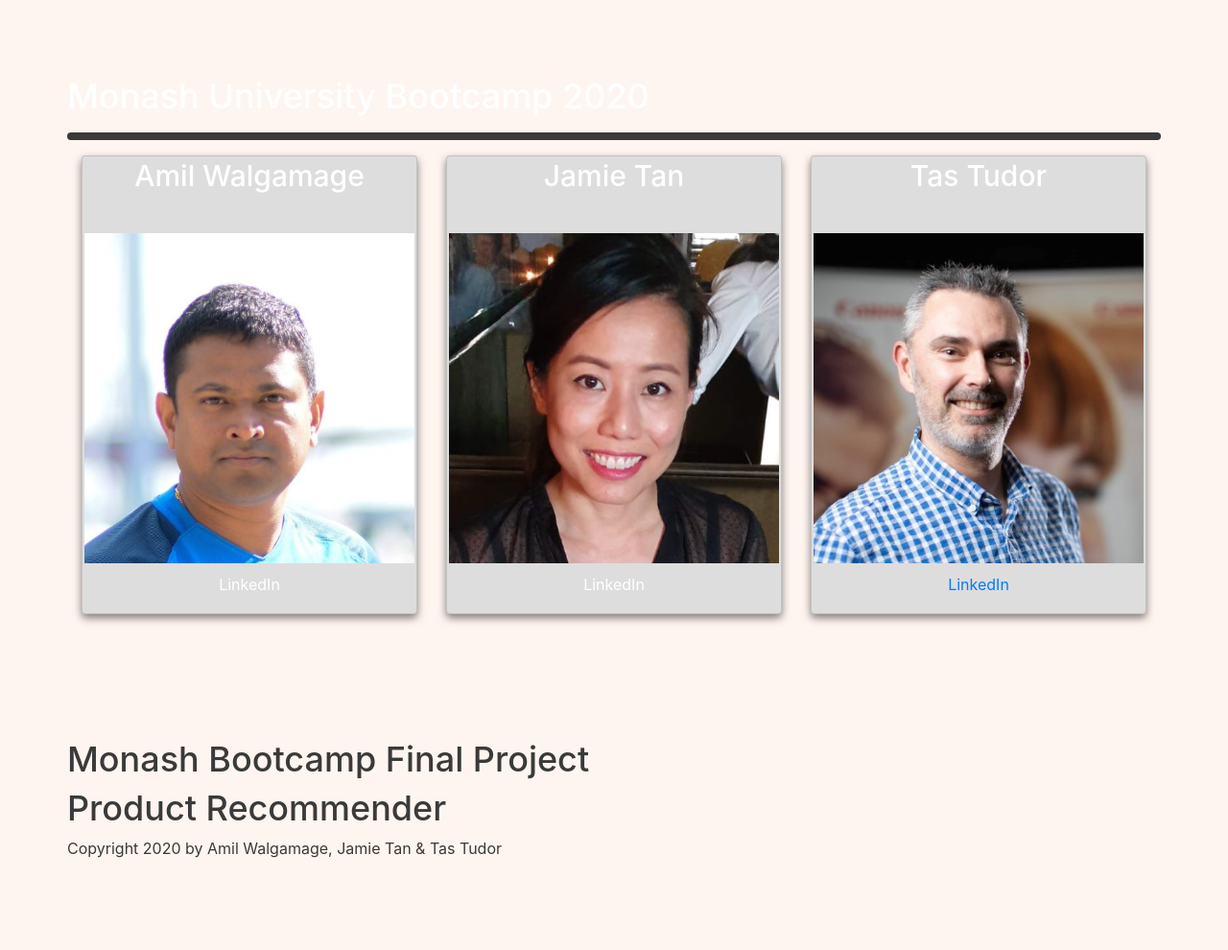
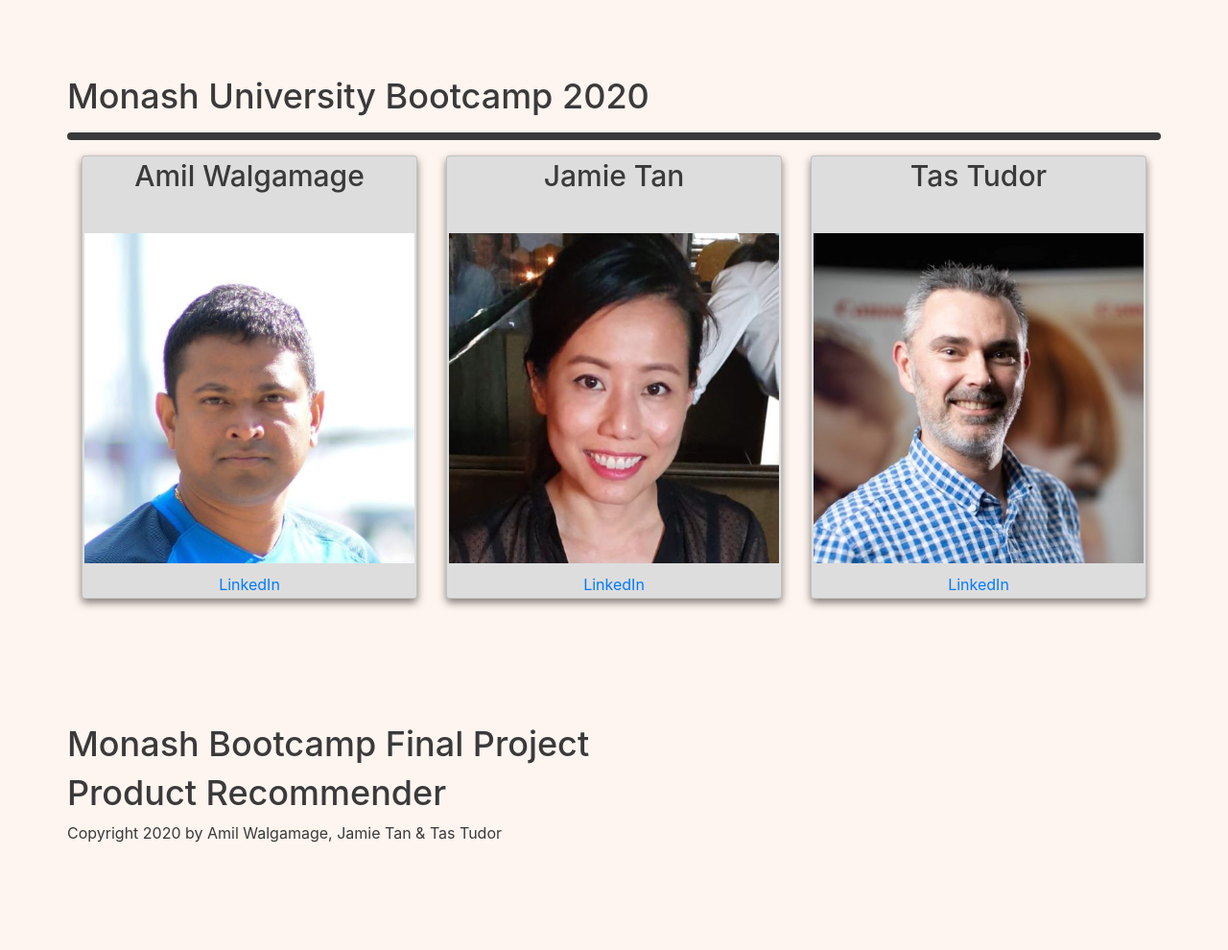
Before and after one commit to amilakanishka/ECommerce-Product-Recommender-Using-Machine-Learning, a Flask app: page /team in a window 1280 px wide. Shown: the part 701-1691 px from the top of the page at 96% size. After the commit the page ends 1579 px from the top, so only its background shows below. Run offline with Flask 2, Linux system fonts and the light colour scheme; parts of the project's set-up code (start-up, migrations or seed data) failed here and were passed over.

Commit message:
Minor updates to team and css

```diff
--- a/static/css/style.css
+++ b/static/css/style.css
@@ -32,6 +32,10 @@ h6 {
 
 .hero-text {
   color: white;
+}
+
+.team-text {
+  color: #3a3a3a;
 }
 
 .recommend-text {
@@ -79,7 +83,7 @@ h6 {
 
   /* 3. HEADER STYLE */
   #header {
-    background-color: #fff5f0; /* Grey background */
+    background-color: #fff5f0; /* Background Colour */
     padding: 20px 20px; /* Some padding */
     color: black;
     position: fixed; /* Fixed position - sit on top of the page */
@@ -100,7 +104,7 @@ h6 {
   }
 
   .hero2 {
-    background-image: url(../img/wine2.jpg);
+    background-image: url(../img/bar1.jpg);
     padding-top: 80px;
     padding-bottom: 50px;
     height: 700px;
--- a/templates/team.html
+++ b/templates/team.html
@@ -56,7 +56,7 @@
 <section class="project3">
   <div class="container">
       <div class="row">
-          <div class="hero-text">
+          <div class="team-text">
             <h2>Monash University Bootcamp 2020</h2>
               <hr style="height:7.5px;border-width:0;color:#d3c5af;background-color:#3a3a3a;border-radius:12px">
               <div class="container">
@@ -66,14 +66,15 @@
                         <h3>Amil Walgamage</h3>
                         <br>
                         <img class="img-team img-responsive" src="{{ url_for('static',filename='img/amil2.jpg') }}">
-                        <p>LinkedIn</p>
+                        <a href="https://www.linkedin.com/in/amilwalgamage/" target="_blank">LinkedIn</a>
+
                     </div>
 
                     <div class="card">
                         <h3>Jamie Tan</h3>
                         <br>
                         <img class="img-team img-responsive" src="{{ url_for('static',filename='img/jamie2.jpg') }}">
-                        <p>LinkedIn</p>
+                        <a href="https://www.linkedin.com/in/jamie-tan-75693141/" target="_blank">LinkedIn</a>
                     </div>
 
                     <div class="card">
```
